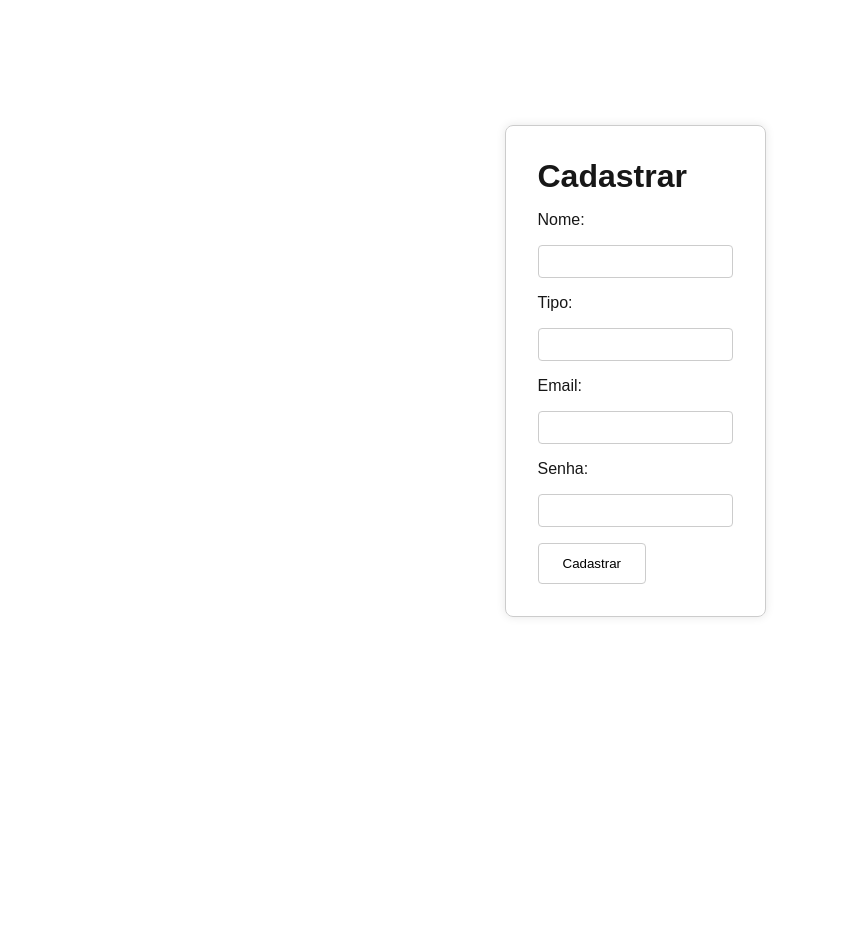
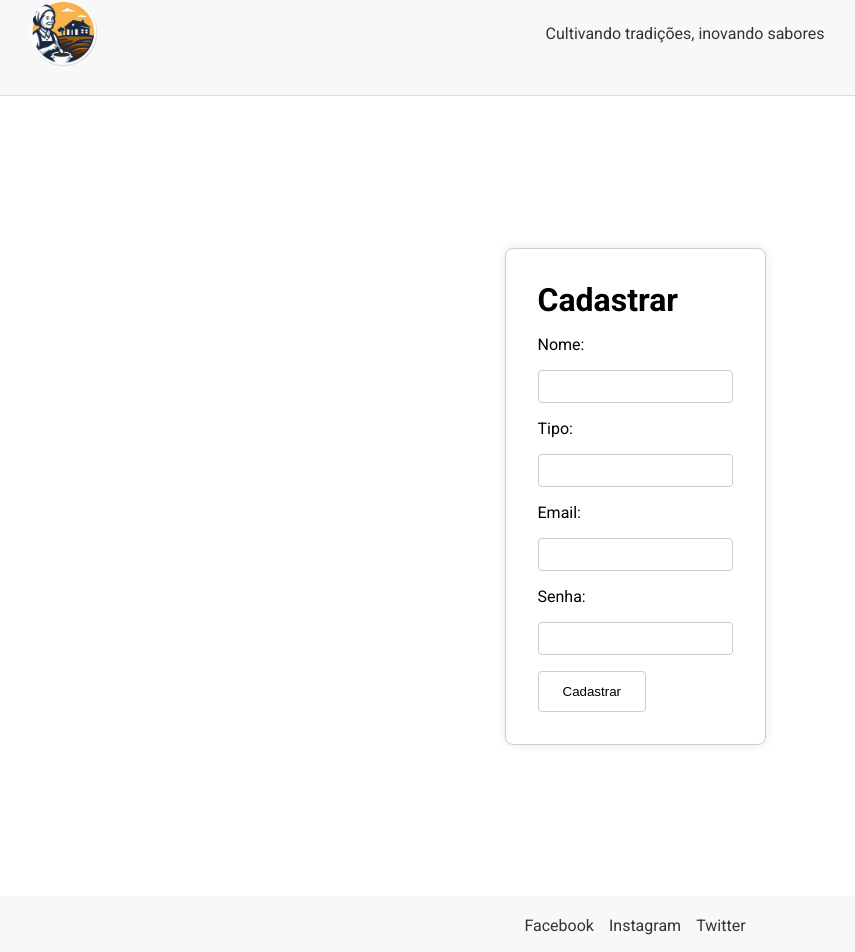
Before and after one commit to tpires1041/trabalhoo-ptac4, a Next.js app: page /cadastrar in a window 1280 px wide. Shown: the part 29-981 px from the top of the page, without its empty margins (5-860 px from the left). Before the commit the page ends 800 px from the top, so only its background shows below. Built offline with nearby package versions, Linux system fonts and the light colour scheme.

Commit message:
Melhorias front
Criados os componentes Header e Footer

```diff
--- a/src/app/cadastrar/page.tsx
+++ b/src/app/cadastrar/page.tsx
@@ -3,8 +3,11 @@
 import { useState, FormEvent } from 'react';
 import { useRouter } from 'next/navigation';
 import styles from '../styles/cadastrar.module.css';
+import Header from '../components/Header';
+import Footer from '../components/Footer';
 import Button from '../components/Button';
 import { ApiURL } from '../../../config';
+import { setCookie } from 'nookies';
 
 const PaginaCadastro = () => {
   const [usuario, setUsuario] = useState({
@@ -34,12 +37,22 @@ const PaginaCadastro = () => {
         },
         body: JSON.stringify(usuario)
       });
+      console.log(response)
+      if (response.ok) {
+        const data = await response.json();
+        const { erro, mensagem, token } = data;
+        console.log(mensagem)
 
-      if (response.ok) {
-        router.push('/login');
+        if (erro) {
+          setErrorMsg(mensagem);
+        } else {
+          setCookie(undefined, 'restaurant-token', token, {
+            maxAge: 60 * 60 * 1
+          });
+          router.push('/');
+        }
       } else {
-        const data = await response.json();
-        setErrorMsg(data.message || 'Erro ao cadastrar. Tente novamente.');
+        setErrorMsg('Erro ao fazer login. Verifique suas credenciais.');
       }
     } catch (error) {
       console.error('Erro na requisição', error);
@@ -48,6 +61,8 @@ const PaginaCadastro = () => {
   };
 
   return (
+    <>
+    <Header />
     <div className={styles.container}>
       <form onSubmit={handleCadastro} className={styles.formulario}>
         <h1 className={styles.titulo}>Cadastrar</h1>
@@ -95,6 +110,8 @@ const PaginaCadastro = () => {
         <Button titulo='Cadastrar' tipo='submit' />
       </form>
     </div>
+    <Footer />
+    </>
   );
 };
 
--- /dev/null
+++ b/src/app/components/Footer.tsx
@@ -0,0 +1,17 @@
+'use client';
+
+import styles from '../styles/footer.module.css';
+
+const Footer = () => {
+  return (
+    <footer className={styles.footer}>
+      <ul className={styles.linksRedesSociais}>
+        <li><a href="https://facebook.com" target="_blank">Facebook</a></li>
+        <li><a href="https://instagram.com" target="_blank">Instagram</a></li>
+        <li><a href="https://twitter.com" target="_blank">Twitter</a></li>
+      </ul>
+    </footer>
+  );
+};
+
+export default Footer;
--- /dev/null
+++ b/src/app/components/Header.tsx
@@ -0,0 +1,15 @@
+'use client';
+
+import Link from 'next/link';
+import styles from '../styles/header.module.css';
+
+const Header = () => {
+  return (
+    <header className={styles.header}>
+      <a href="/"><img src="/logo.png" alt="Logo" className={styles.logo} /></a>
+      <p className={styles.frase}>Cultivando tradições, inovando sabores</p>
+    </header>
+  );
+};
+
+export default Header;
--- a/src/app/globals.css
+++ b/src/app/globals.css
@@ -1,28 +1,12 @@
-:root {
-  --background: #ffffff;
-  --foreground: #171717;
-}
-
-@media (prefers-color-scheme: dark) {
-  :root {
-    --background: #0a0a0a;
-    --foreground: #ededed;
-  }
-}
-
 html,
 body {
   max-width: 100vw;
   overflow-x: hidden;
+  display: flex;
+  flex-direction: column;
+  min-height: 100vh;
 }
 
-body {
-  color: var(--foreground);
-  background: var(--background);
-  font-family: Arial, Helvetica, sans-serif;
-  -webkit-font-smoothing: antialiased;
-  -moz-osx-font-smoothing: grayscale;
-}
 
 * {
   box-sizing: border-box;
@@ -34,9 +18,3 @@ a {
   color: inherit;
   text-decoration: none;
 }
-
-@media (prefers-color-scheme: dark) {
-  html {
-    color-scheme: dark;
-  }
-}
--- a/src/app/layout.tsx
+++ b/src/app/layout.tsx
@@ -1,5 +1,12 @@
 import type { Metadata } from "next";
+import { Roboto } from "next/font/google";
 import "./globals.css";
+
+const roboto = Roboto({
+  weight: ["400", "700"],
+  subsets: ["latin"],
+  display: "swap",
+});
 
 export const metadata: Metadata = {
   title: "Create Next App",
@@ -12,7 +19,7 @@ export default function RootLayout({
   children: React.ReactNode;
 }>) {
   return (
-    <html lang="pt-br">
+    <html lang="pt-br" className={roboto.className}>
       <body>
         {children}
       </body>
--- a/src/app/login/page.tsx
+++ b/src/app/login/page.tsx
@@ -2,6 +2,8 @@
 
 import { useEffect, useState, FormEvent } from 'react';
 import { useRouter } from 'next/navigation';
+import Header from '../components/Header';
+import Footer from '../components/Footer';
 import styles from '../styles/login.module.css';
 import Button from '../components/Button';
 import Link from 'next/link';
@@ -54,6 +56,8 @@ const PaginaLogin = () => {
   };
 
   return (
+    <>
+    <Header />
       <div className={styles.container}>
         <form onSubmit={handleSubmit} className={styles.formulario}>
           <h1 className={styles.titulo}>Login</h1>
@@ -84,6 +88,8 @@ const PaginaLogin = () => {
           </Link>
         </form>
       </div>
+      <Footer />
+    </>
   );
 };
 
--- /dev/null
+++ b/src/app/styles/footer.module.css
@@ -0,0 +1,28 @@
+.footer {
+    display: flex;
+    justify-content: center;
+    align-items: center;
+    padding: 20px;
+    background-color: #f8f8f8;
+    margin-top: auto;
+  }
+
+  .linksRedesSociais {
+    list-style: none;
+    padding: 0;
+    display: flex;
+    gap: 15px;
+  }
+
+  .linksRedesSociais li {
+    display: inline;
+  }
+
+  .linksRedesSociais a {
+    text-decoration: none;
+    color: #333;
+  }
+
+  .linksRedesSociais a:hover {
+    color: #4CAF50;
+  }
--- /dev/null
+++ b/src/app/styles/header.module.css
@@ -0,0 +1,19 @@
+.header {
+    display: flex;
+    align-items: center;
+    justify-content: space-between;
+    padding: 10px 20px;
+    background-color: #f8f8f8;
+    border-bottom: 1px solid #ddd;
+  }
+
+  .logo {
+    width: 100px;
+  }
+
+  .frase {
+    flex: 1;
+    text-align: center;
+    font-size: 16px;
+    color: #333;
+  }
--- a/src/app/styles/home.module.css
+++ b/src/app/styles/home.module.css
@@ -1,25 +1,85 @@
-.container {
+.header {
   display: flex;
-  flex-direction: column;
+  align-items: center;
+  justify-content: space-between;
+  padding: 10px 20px;
+  background-color: #f8f8f8;
+  border-bottom: 1px solid #ddd;
+}
+
+.logo {
+  width: 100px;
+}
+
+.frase {
+  flex: 1;
+  text-align: center;
+  font-size: 16px;
+  color: #333;
+}
+
+.menu {
+  display: flex;
   justify-content: center;
   align-items: center;
-  height: 100vh;
-  text-align: center;
+  flex-grow: 1;
   background-color: #f0f0f0;
 }
 
-.titulo {
-  font-size: 2.5rem;
-  color: #333;
-  margin-bottom: 1.5rem;
+.listaMenu {
+  display: flex;
+  flex-direction: column;
+  gap: 15px;
+  list-style: none;
+  padding: 0;
 }
 
-.link {
-  font-size: 1.25rem;
-  color: #0070f3;
+.listaMenu li {
+  display: block;
+}
+
+.botao {
+  width: 300px;
+  padding: 15px;
+  font-size: 18px;
+  background-color: #4CAF50;
+  color: white;
+  border: none;
+  border-radius: 5px;
+  cursor: pointer;
+  text-align: center;
+  transition: background-color 0.3s ease;
+}
+
+.botao:hover {
+  background-color: #45a049;
+}
+
+.footer {
+  display: flex;
+  justify-content: center;
+  align-items: center;
+  padding: 20px;
+  background-color: #f8f8f8;
+  margin-top: auto;
+}
+
+.linksRedesSociais {
+  list-style: none;
+  padding: 0;
+  display: flex;
+  gap: 15px;
+}
+
+.linksRedesSociais li {
+  display: inline;
+}
+
+.linksRedesSociais a {
   text-decoration: none;
-  border: 2px solid transparent;
-  padding: 0.75rem 1.5rem;
-  border-radius: 4px;
-  background-color: #fff;
+  color: #333;
 }
+
+.linksRedesSociais a:hover {
+  color: #4CAF50;
+}
```
Also changed, not shown: src/app/page.tsx (+15 -4 lines), public/logo.png (added). Lines whose indentation alone changed are shown as unchanged.
